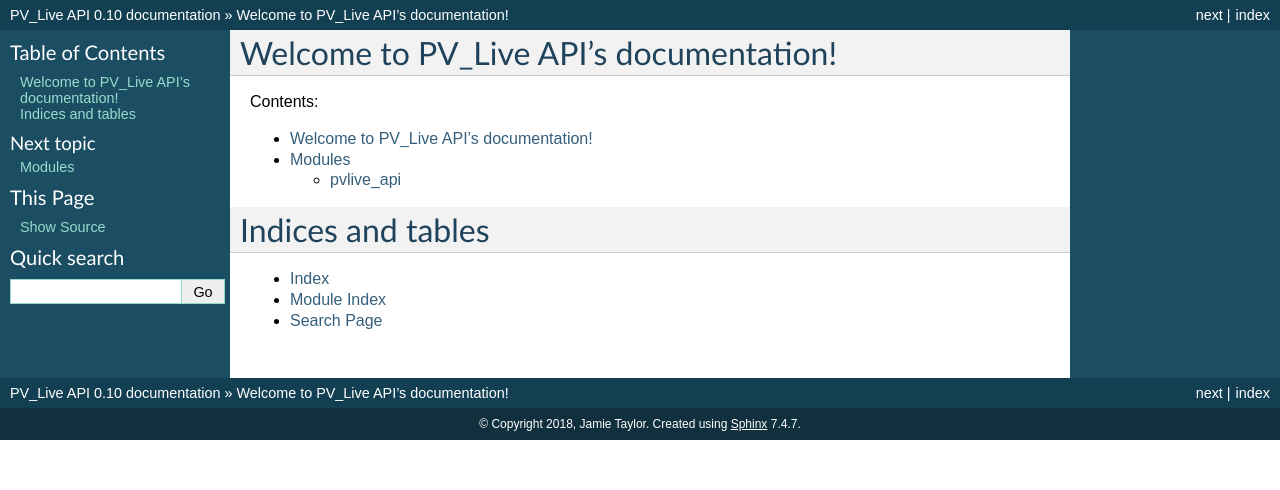
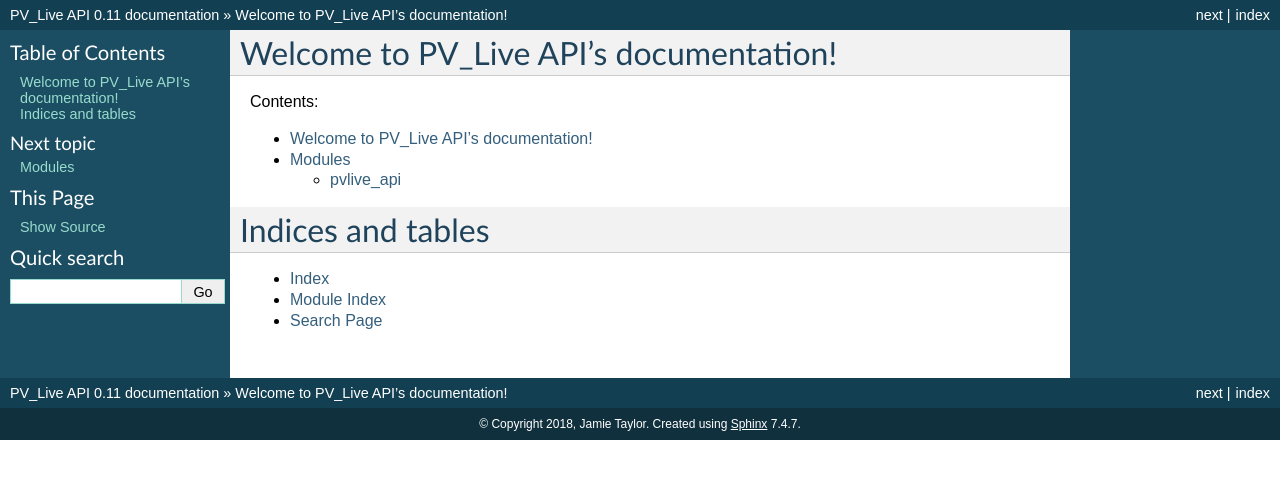
Before and after one commit to SheffieldSolar/PV_Live-API, a Sphinx documentation site: the page built from docs/source/index.rst, in a window 1280 px wide. Shown: the top 490 px of the page. Built offline with Sphinx 7.4.7, drawn with Linux system fonts in a browser that asks for light colours.

```diff
--- a/docs/source/conf.py
+++ b/docs/source/conf.py
@@ -59,9 +59,9 @@ author = u'Jamie Taylor'
 # built documents.
 #
 # The short X.Y version.
-version = u'0.10'
+version = u'0.11'
 # The full version, including alpha/beta/rc tags.
-release = u'0.10'
+release = u'0.11'
 
 # The language for content autogenerated by Sphinx. Refer to documentation
 # for a list of supported languages.
--- a/setup.py
+++ b/setup.py
@@ -22,7 +22,7 @@ setup(
     # Versions should comply with PEP440.  For a discussion on single-sourcing
     # the version across setup.py and the project code, see
     # https://packaging.python.org/en/latest/single_source_version.html
-    version="0.10",
+    version="0.11",
 
     description="A Python interface for the PV_Live web API from Sheffield Solar.",
     long_description=long_description,
```
Also changed, not shown: README.md (+2 -2 lines), 14 other files.
